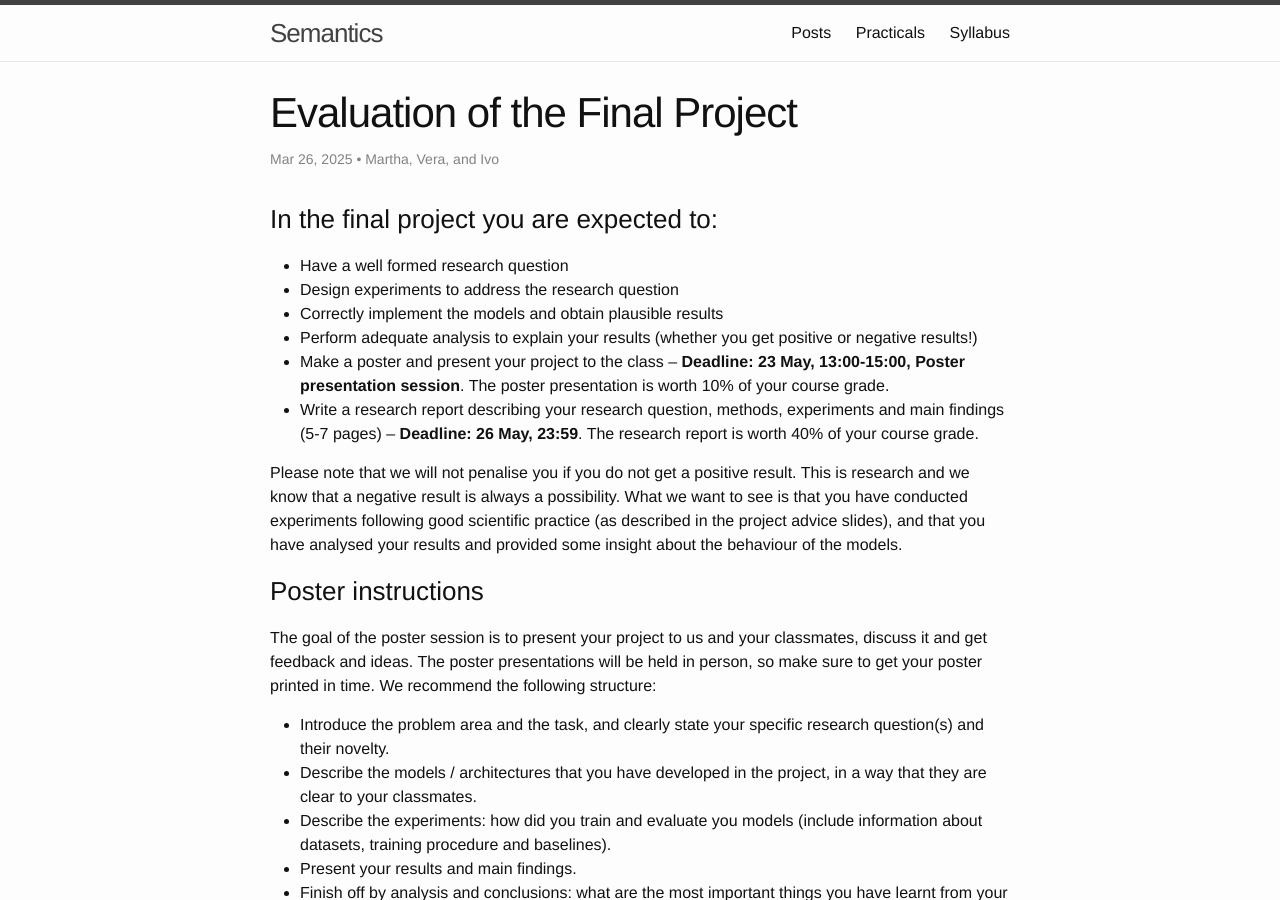
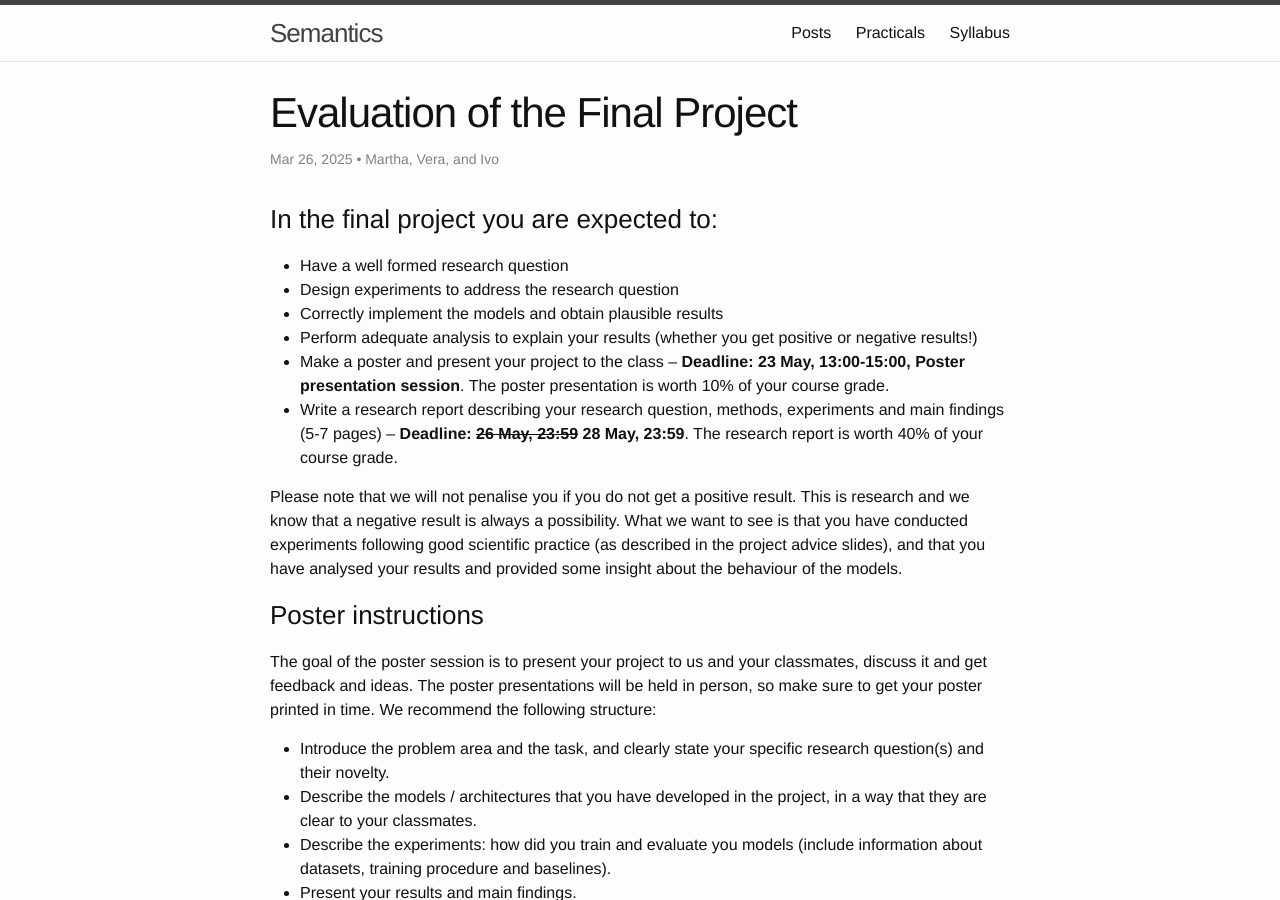
Before and after one commit to cl-illc/semantics-2025, a Jekyll site: the page built from _posts/2021-05-07-FinalEval.md, in a window 1280 px wide and 900 px high. Built offline with Jekyll 4.4.1, drawn with Linux system fonts in a browser that asks for light colours.

Commit message:
Update 2021-05-07-FinalEval.md

```diff
--- a/_posts/2021-05-07-FinalEval.md
+++ b/_posts/2021-05-07-FinalEval.md
@@ -13,7 +13,7 @@ mathjax: true
 * Correctly implement the models and obtain plausible results
 * Perform adequate analysis to explain your results (whether you get positive or negative results!)
 * Make a poster and present your project to the class -- **Deadline: 23 May, 13:00-15:00, Poster presentation session**. The poster presentation is worth 10% of your course grade.
-* Write a research report describing your research question, methods, experiments and main findings (5-7 pages) -- **Deadline: 26 May, 23:59**. The research report is worth 40% of your course grade.
+* Write a research report describing your research question, methods, experiments and main findings (5-7 pages) -- **Deadline: ~~26 May, 23:59~~  28 May, 23:59**. The research report is worth 40% of your course grade.
 
 Please note that we will not penalise you if you do not get a positive result. This is research and we know that a negative result is always a possibility. What we want to see is that you have conducted experiments following good scientific practice (as described in the project advice slides), and that you have analysed your results and provided some insight about the behaviour of the models.
 
@@ -95,4 +95,4 @@ You lose points for bad writing style (because you were asked to prepare a confe
 
 Report submission will be via Canvas. Please submit the PDF of your report, as well as a breakdown of contributions by team member. Clearly state what each team member has contributed to the project (e.g. which components they have implemented, how they have contributed to the analysis, which section(s) of the report they have written).
 
-The deadline for the submission of the report is **26 May, 23:59**.
+The deadline for the submission of the report is **~~26 May, 23:59~~ 28 May 23:59**.
```
